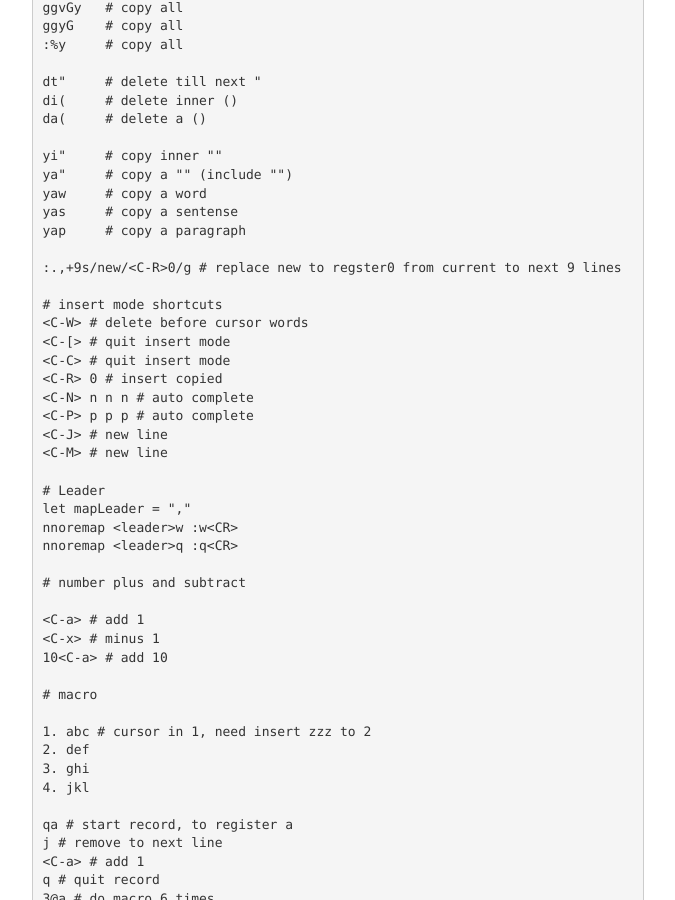
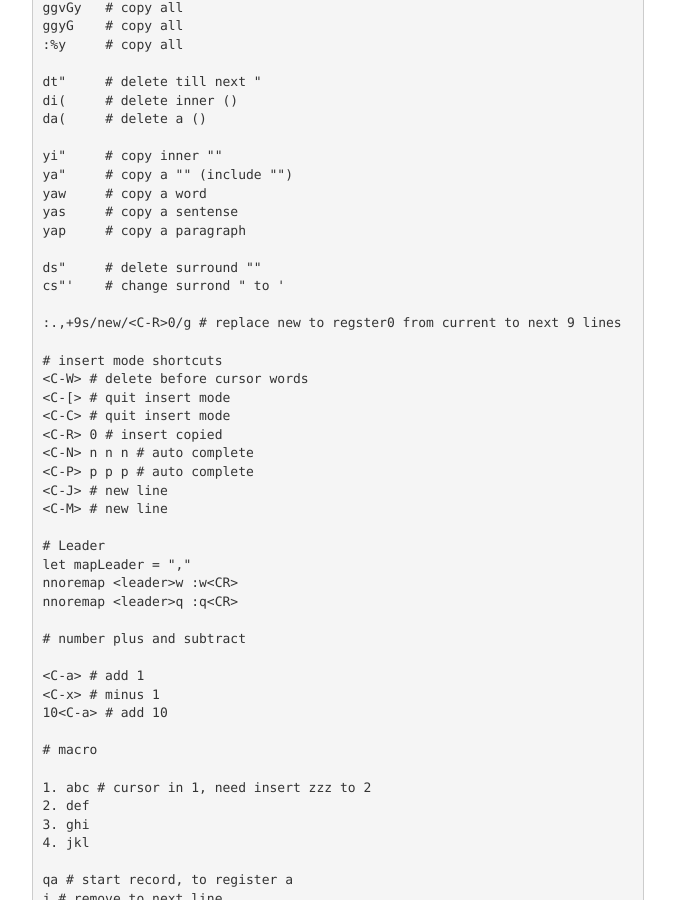
Before and after one commit to FaiChou/faichou.github.io, a Jekyll site: the page built from _posts/2018-06-04-vim cheatsheet.md, in a window 1280 px wide and 900 px high, scrolled down 6478 px. Shown: the whole window, without its empty margins (302-977 px from the left). Built offline with Jekyll 4.4.1, drawn with Linux system fonts in a browser that asks for light colours; comment, search, counter and statistics services are not loaded.

Commit message:
add surrond

```diff
--- a/_posts/2018-06-04-vim cheatsheet.md
+++ b/_posts/2018-06-04-vim cheatsheet.md
@@ -357,6 +357,9 @@ yaw     # copy a word
 yas     # copy a sentense
 yap     # copy a paragraph
 
+ds"     # delete surround ""
+cs"'    # change surrond " to '
+
 :.,+9s/new/<C-R>0/g # replace new to regster0 from current to next 9 lines
 
 # insert mode shortcuts
```
